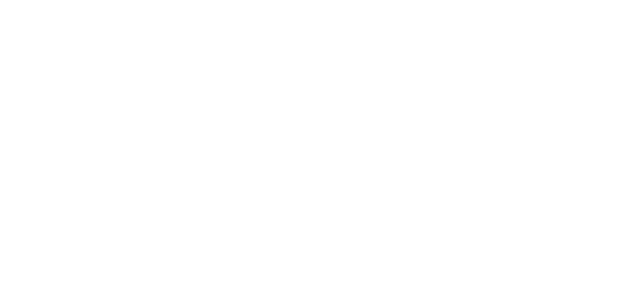
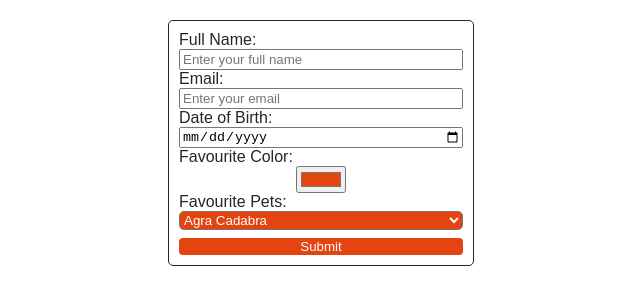
Before and after one commit to NandoBaroni/web-challenge, a website: page html-forms_personal-profile-form-2/index.html in a window 1280 px wide. Shown: the whole page, without its empty margins (319-959 px from the left). Drawn offline with Linux system fonts and the light colour scheme.

Commit message:
Update index.html

```diff
--- a/html-forms_personal-profile-form-2/index.html
+++ b/html-forms_personal-profile-form-2/index.html
@@ -1,13 +1,51 @@
 <!DOCTYPE html>
 <html lang="en">
   <head>
-    <meta charset="utf-8" />
-    <meta
-      name="viewport"
-      content="width=device-width, initial-scale=1, shrink-to-fit=no"
-    />
+    <meta charset="UTF-8" />
+    <meta name="viewport" content="width=device-width, initial-scale=1.0" />
     <title>Personal Profile Form</title>
-    <link rel="stylesheet" href="./css/styles.css" />
+    <link rel="stylesheet" href="css/styles.css" />
   </head>
-  <body></body>
+  <body>
+    <form>
+      <!-- Name -->
+      <label for="full-name">Full Name:</label>
+      <input
+        type="text"
+        id="full-name"
+        name="full-name"
+        placeholder="Enter your full name"
+        required
+      />
+
+      <!-- Email -->
+      <label for="email">Email:</label>
+      <input
+        type="email"
+        id="email"
+        name="email"
+        placeholder="Enter your email"
+        required
+      />
+
+      <!-- Date of Birth -->
+      <label for="dob">Date of Birth:</label>
+      <input type="date" id="dob" name="dob" required />
+
+      <!-- Favourite Color -->
+      <label for="fav-color">Favourite Color:</label>
+      <input type="color" id="fav-color" name="fav-color" value="#E5430F" />
+
+      <!-- Pets -->
+      <label for="fav-pet">Favourite Pets:</label>
+      <select id="fav-pet" name="fav-pet">
+        <option value="agra-cadabra">Agra Cadabra</option>
+        <option value="chicken-turtle">Chicken Turtle</option>
+        <option value="fried-egg-jellyfish">Fried Egg Jellyfish</option>
+      </select>
+
+      <!-- Submit -->
+      <button type="submit">Submit</button>
+    </form>
+  </body>
 </html>
```
